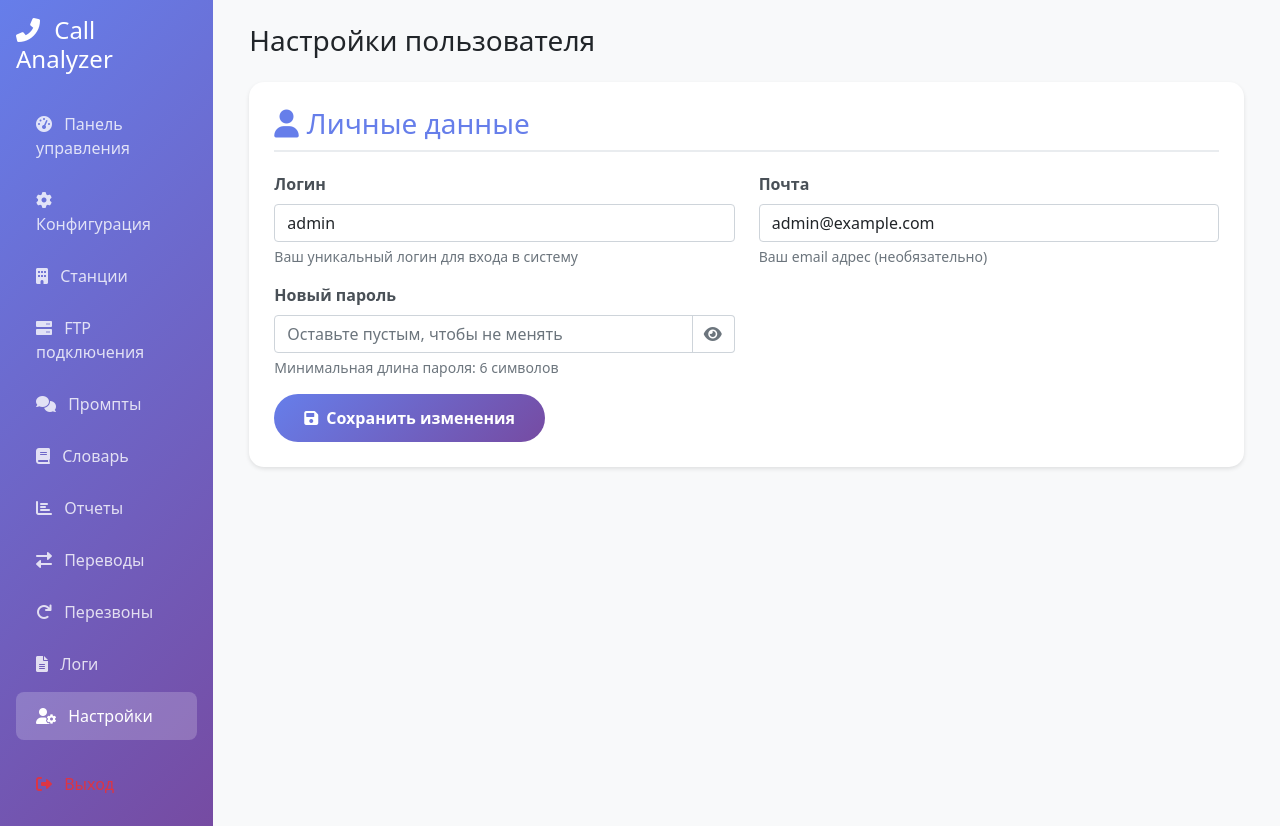
After one commit to LLCIBS/saasBW, a Flask app: page /settings in a window 1280 px wide. The commit adds this page. Run offline with Flask 3, Linux system fonts and the light colour scheme; a user stored in the database is signed in; some libraries are stand-ins or nearby versions.

Commit message:
Добавлен функционал Настройки: Логин, пароль, почта

```diff
--- a/web_interface/app.py
+++ b/web_interface/app.py
@@ -1054,6 +1054,74 @@ def api_config_load():
     """API для получения персональных настроек пользователя."""
     config_data = get_user_config_data()
     return jsonify(config_data)
+
+@app.route('/settings')
+@login_required
+def settings_page():
+    """Страница настроек пользователя"""
+    return render_template('settings.html', active_page='settings')
+
+@app.route('/api/settings/load')
+@login_required
+def api_settings_load():
+    """API для получения данных текущего пользователя."""
+    return jsonify({
+        'username': current_user.username,
+        'email': current_user.email or ''
+    })
+
+@app.route('/api/settings/update', methods=['POST'])
+@login_required
+def api_settings_update():
+    """API для обновления данных пользователя."""
+    try:
+        data = request.get_json() or {}
+
+        username = data.get('username', '').strip()
+        email = data.get('email', '').strip() or None
+        password = data.get('password', '').strip() or None
+
+        # Валидация логина
+        if not username:
+            return jsonify({'success': False, 'message': 'Логин не может быть пустым'}), 400
+
+        # Проверка уникальности username (если изменился)
+        if username != current_user.username:
+            existing_user = User.query.filter_by(username=username).filter(User.id != current_user.id).first()
+            if existing_user:
+                return jsonify({'success': False, 'message': 'Пользователь с таким логином уже существует'}), 400
+
+        # Проверка уникальности email (если изменился и указан)
+        if email and email != current_user.email:
+            existing_user = User.query.filter_by(email=email).filter(User.id != current_user.id).first()
+            if existing_user:
+                return jsonify({'success': False, 'message': 'Пользователь с таким email уже существует'}), 400
+
+        # Валидация формата email (если указан)
+        if email:
+            email_regex = r'^[^\s@]+@[^\s@]+\.[^\s@]+$'
+            if not re.match(email_regex, email):
+                return jsonify({'success': False, 'message': 'Некорректный формат email'}), 400
+
+        # Валидация пароля (если указан)
+        if password:
+            if len(password) < 6:
+                return jsonify({'success': False, 'message': 'Пароль должен содержать минимум 6 символов'}), 400
+            current_user.set_password(password)
+
+        # Обновление данных
+        current_user.username = username
+        if email is not None:
+            current_user.email = email
+
+        db.session.commit()
+
+        return jsonify({'success': True, 'message': 'Настройки успешно сохранены'})
+
+    except Exception as e:
+        db.session.rollback()
+        logging.error(f'Ошибка обновления настроек пользователя: {e}')
+        return jsonify({'success': False, 'message': f'Ошибка сохранения: {str(e)}'}), 500
 
 @app.route('/stations')
 @login_required
--- a/web_interface/templates/partials/sidebar.html
+++ b/web_interface/templates/partials/sidebar.html
@@ -65,6 +65,12 @@
                     Логи
                 </a>
             </li>
+            <li class="nav-item">
+                <a class="nav-link {{ 'active' if active_page == 'settings' else '' }}" href="/settings">
+                    <i class="fas fa-user-cog me-2"></i>
+                    Настройки
+                </a>
+            </li>
             <li class="nav-item mt-3">
                 <a class="nav-link text-danger" href="/auth/logout">
                     <i class="fas fa-sign-out-alt me-2"></i>
--- /dev/null
+++ b/web_interface/templates/settings.html
@@ -0,0 +1,294 @@
+<!DOCTYPE html>
+<html lang="ru">
+<head>
+    <meta charset="UTF-8">
+    <meta name="viewport" content="width=device-width, initial-scale=1.0">
+    <title>Настройки - Call Analyzer</title>
+    <link href="https://cdn.jsdelivr.net/npm/bootstrap@5.1.3/dist/css/bootstrap.min.css" rel="stylesheet">
+    <link href="https://cdnjs.cloudflare.com/ajax/libs/font-awesome/6.0.0/css/all.min.css" rel="stylesheet">
+    <style>
+        .sidebar {
+            min-height: 100vh;
+            background: linear-gradient(135deg, #667eea 0%, #764ba2 100%);
+        }
+        .sidebar .nav-link {
+            color: rgba(255, 255, 255, 0.8);
+            padding: 12px 20px;
+            border-radius: 8px;
+            margin: 2px 0;
+            transition: all 0.3s;
+        }
+        .sidebar .nav-link:hover {
+            color: white;
+            background: rgba(255, 255, 255, 0.1);
+        }
+        .sidebar .nav-link.active {
+            color: white;
+            background: rgba(255, 255, 255, 0.2);
+        }
+        .main-content {
+            background-color: #f8f9fa;
+            min-height: 100vh;
+        }
+        .settings-section {
+            background: white;
+            border-radius: 15px;
+            padding: 25px;
+            margin-bottom: 20px;
+            box-shadow: 0 2px 4px rgba(0, 0, 0, 0.1);
+        }
+        .settings-title {
+            color: #667eea;
+            border-bottom: 2px solid #e9ecef;
+            padding-bottom: 10px;
+            margin-bottom: 20px;
+        }
+        .form-label {
+            font-weight: 600;
+            color: #495057;
+        }
+        .form-control:focus {
+            border-color: #667eea;
+            box-shadow: 0 0 0 0.2rem rgba(102, 126, 234, 0.25);
+        }
+        .btn-save {
+            background: linear-gradient(135deg, #667eea 0%, #764ba2 100%);
+            border: none;
+            color: white;
+            padding: 12px 30px;
+            border-radius: 25px;
+            font-weight: 600;
+            transition: all 0.3s;
+        }
+        .btn-save:hover {
+            transform: translateY(-2px);
+            box-shadow: 0 4px 8px rgba(102, 126, 234, 0.3);
+            color: white;
+        }
+        .btn-save:disabled {
+            opacity: 0.6;
+            cursor: not-allowed;
+        }
+        .input-group .btn-outline-secondary {
+            border-left: none;
+            border-color: #ced4da;
+        }
+        .input-group .btn-outline-secondary:hover {
+            background-color: #e9ecef;
+            border-color: #ced4da;
+        }
+        .input-group .form-control:focus + .btn-outline-secondary {
+            border-color: #667eea;
+        }
+    </style>
+</head>
+<body>
+    <div class="container-fluid">
+        <div class="row">
+            <!-- Боковая панель -->
+            {% include 'partials/sidebar.html' %}
+
+            <!-- Основной контент -->
+            <main class="col-md-9 col-lg-10 main-content">
+                <div class="p-4">
+                    <div class="d-flex justify-content-between align-items-center mb-4">
+                        <h1 class="h3 mb-0">Настройки пользователя</h1>
+                    </div>
+
+                    <!-- Настройки пользователя -->
+                    <div class="settings-section">
+                        <h3 class="settings-title">
+                            <i class="fas fa-user me-2"></i>Личные данные
+                        </h3>
+                        <form id="settingsForm">
+                            <div class="row">
+                                <div class="col-md-6">
+                                    <div class="mb-3">
+                                        <label class="form-label" for="username">Логин</label>
+                                        <input type="text" class="form-control" id="username"
+                                               placeholder="Введите логин" required>
+                                        <div class="form-text">Ваш уникальный логин для входа в систему</div>
+                                    </div>
+                                </div>
+                                <div class="col-md-6">
+                                    <div class="mb-3">
+                                        <label class="form-label" for="email">Почта</label>
+                                        <input type="email" class="form-control" id="email"
+                                               placeholder="example@mail.com">
+                                        <div class="form-text">Ваш email адрес (необязательно)</div>
+                                    </div>
+                                </div>
+                            </div>
+                            <div class="row">
+                                <div class="col-md-6">
+                                    <div class="mb-3">
+                                        <label class="form-label" for="password">Новый пароль</label>
+                                        <div class="input-group">
+                                            <input type="password" class="form-control" id="password"
+                                                   placeholder="Оставьте пустым, чтобы не менять">
+                                            <button class="btn btn-outline-secondary" type="button" id="togglePassword" onclick="togglePasswordVisibility()">
+                                                <i class="fas fa-eye"></i>
+                                            </button>
+                                        </div>
+                                        <div class="form-text">Минимальная длина пароля: 6 символов</div>
+                                    </div>
+                                </div>
+                            </div>
+                            <div class="row">
+                                <div class="col-md-12">
+                                    <button type="submit" class="btn btn-save" id="saveButton">
+                                        <i class="fas fa-save me-2"></i>Сохранить изменения
+                                    </button>
+                                </div>
+                            </div>
+                        </form>
+                    </div>
+                </div>
+            </main>
+        </div>
+    </div>
+
+    <script src="https://cdn.jsdelivr.net/npm/bootstrap@5.1.3/dist/js/bootstrap.bundle.min.js"></script>
+    <script>
+        // Загрузка данных пользователя при старте
+        document.addEventListener('DOMContentLoaded', function() {
+            loadUserSettings();
+        });
+
+        async function loadUserSettings() {
+            try {
+                const response = await fetch('/api/settings/load');
+                if (!response.ok) {
+                    throw new Error('Ошибка загрузки данных');
+                }
+                const data = await response.json();
+
+                document.getElementById('username').value = data.username || '';
+                document.getElementById('email').value = data.email || '';
+            } catch (error) {
+                console.error('Ошибка загрузки настроек:', error);
+                showAlert('Ошибка загрузки данных пользователя', 'danger');
+            }
+        }
+
+        function togglePasswordVisibility() {
+            const input = document.getElementById('password');
+            const button = document.getElementById('togglePassword');
+            const icon = button.querySelector('i');
+
+            if (input.type === 'password') {
+                input.type = 'text';
+                icon.classList.remove('fa-eye');
+                icon.classList.add('fa-eye-slash');
+                button.title = 'Скрыть пароль';
+            } else {
+                input.type = 'password';
+                icon.classList.remove('fa-eye-slash');
+                icon.classList.add('fa-eye');
+                button.title = 'Показать пароль';
+            }
+        }
+
+        // Валидация на клиенте
+        function validateForm() {
+            const username = document.getElementById('username').value.trim();
+            const email = document.getElementById('email').value.trim();
+            const password = document.getElementById('password').value;
+
+            // Проверка логина
+            if (!username) {
+                showAlert('Логин не может быть пустым', 'danger');
+                return false;
+            }
+
+            // Проверка email (если указан)
+            if (email && !isValidEmail(email)) {
+                showAlert('Некорректный формат email', 'danger');
+                return false;
+            }
+
+            // Проверка пароля (если указан)
+            if (password && password.length < 6) {
+                showAlert('Пароль должен содержать минимум 6 символов', 'danger');
+                return false;
+            }
+
+            return true;
+        }
+
+        function isValidEmail(email) {
+            const emailRegex = /^[^\s@]+@[^\s@]+\.[^\s@]+$/;
+            return emailRegex.test(email);
+        }
+
+        // Обработка отправки формы
+        document.getElementById('settingsForm').addEventListener('submit', async function(e) {
+            e.preventDefault();
+
+            if (!validateForm()) {
+                return;
+            }
+
+            const saveButton = document.getElementById('saveButton');
+            const originalText = saveButton.innerHTML;
+            saveButton.disabled = true;
+            saveButton.innerHTML = '<i class="fas fa-spinner fa-spin me-2"></i>Сохранение...';
+
+            try {
+                const data = {
+                    username: document.getElementById('username').value.trim(),
+                    email: document.getElementById('email').value.trim() || null,
+                    password: document.getElementById('password').value || null
+                };
+
+                // Удаляем пароль из данных, если он пустой
+                if (!data.password) {
+                    delete data.password;
+                }
+
+                const response = await fetch('/api/settings/update', {
+                    method: 'POST',
+                    headers: {
+                        'Content-Type': 'application/json'
+                    },
+                    body: JSON.stringify(data)
+                });
+
+                const result = await response.json();
+
+                if (result.success) {
+                    showAlert('Настройки успешно сохранены', 'success');
+                    // Очищаем поле пароля после успешного сохранения
+                    document.getElementById('password').value = '';
+                } else {
+                    showAlert(result.message || 'Ошибка сохранения настроек', 'danger');
+                }
+            } catch (error) {
+                console.error('Ошибка сохранения настроек:', error);
+                showAlert('Ошибка сохранения настроек', 'danger');
+            } finally {
+                saveButton.disabled = false;
+                saveButton.innerHTML = originalText;
+            }
+        });
+
+        function showAlert(message, type) {
+            const alertDiv = document.createElement('div');
+            alertDiv.className = `alert alert-${type} alert-dismissible fade show position-fixed`;
+            alertDiv.style.cssText = 'top: 20px; right: 20px; z-index: 9999; min-width: 300px;';
+            alertDiv.innerHTML = `
+                ${message}
+                <button type="button" class="btn-close" data-bs-dismiss="alert"></button>
+            `;
+
+            document.body.appendChild(alertDiv);
+
+            setTimeout(() => {
+                if (alertDiv.parentNode) {
+                    alertDiv.parentNode.removeChild(alertDiv);
+                }
+            }, 5000);
+        }
+    </script>
+</body>
+</html>
```
